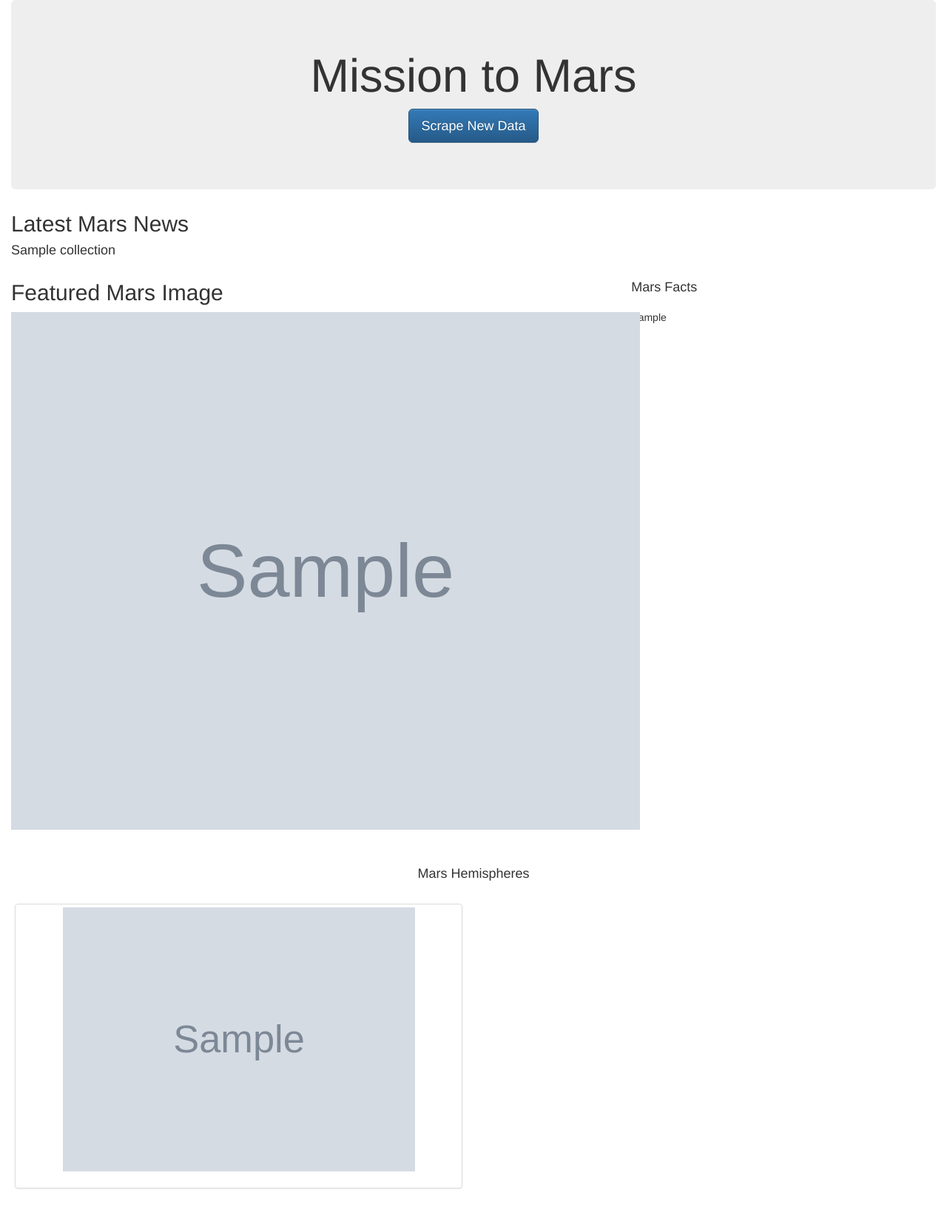
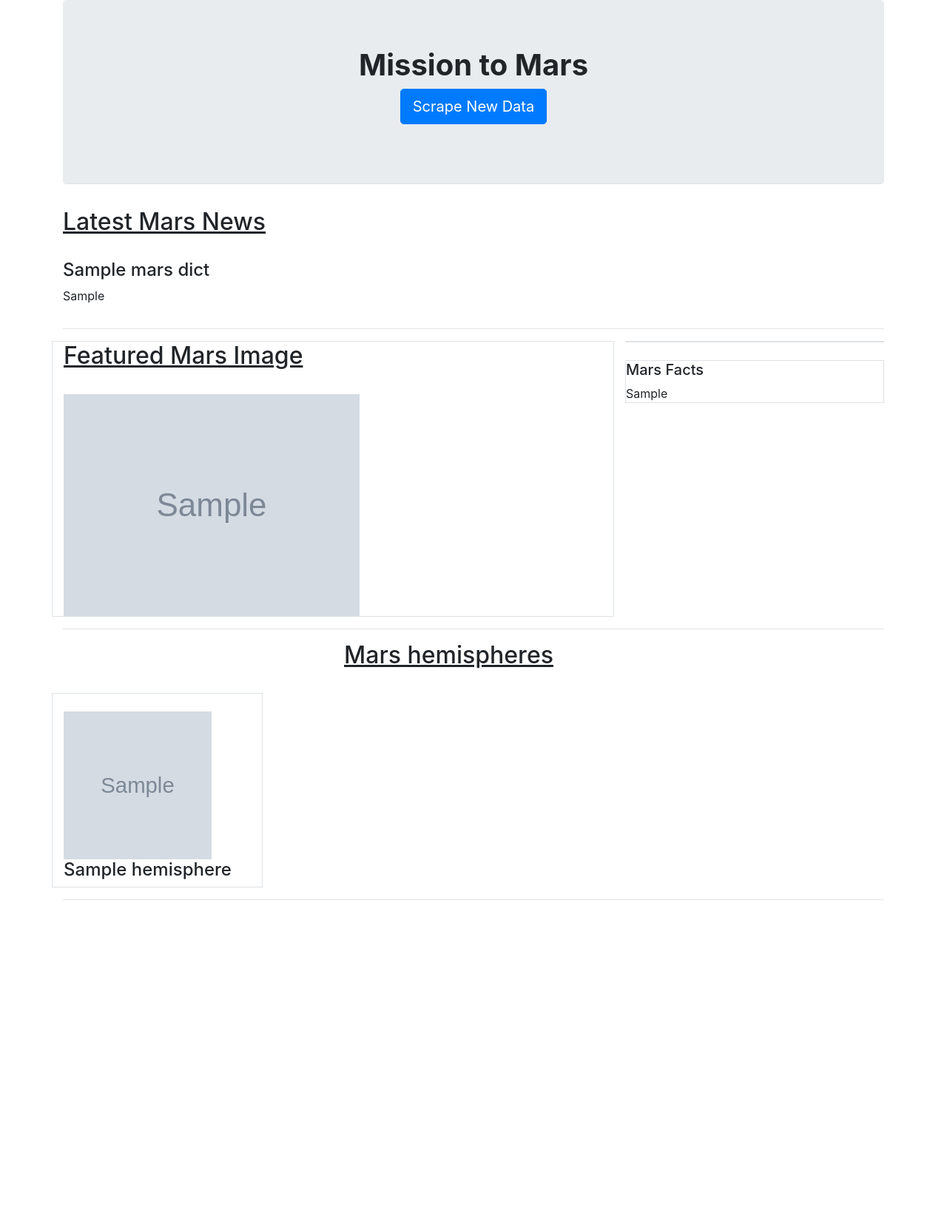
Before and after one commit to BevalinAlexander/Web-Scraping-Challenge, a Flask app: page / in a window 1280 px wide. Shown: the whole page at 74% size. After the commit the page ends 1217 px from the top, so only its background shows below. Run offline with Flask 2, Linux system fonts and the light colour scheme; grey boxes marked "Sample" are stand-in pictures; a database or web service that is not in the repository returns one stand-in record (values such as "Sample title"); some libraries are stand-ins or nearby versions.

Commit message:
updated app and scrape files

```diff
--- a/app.py
+++ /dev/null
@@ -1,32 +0,0 @@
-from flask import Flask, render_template, redirect
-from flask_pymongo import PyMongo
-import scrape_mars
-
-
-app = Flask(__name__)
-mongo = PyMongo(app, uri="mongodb://localhost:27017/Mission_to_mars")
-
-
-@app.route("/")
-
-
-def home():
-    #Find one record from Mongo database
-    mars_info = mongo.db.collection.find_one()
-    #Return template and data
-    return render_template("index.html", mars_info=mars_info)
-
-
-@app.route('/scrape')
-
-
-def scrape():
-    #Run the scrape function in the scrape_mars file
-    mars_data = scrape_mars.scrape_news()
-    #Insert data into Mongo database
-    mongo.db.collection.update({}, mars_data, upsert=True)
-    #Return back to homepage
-    return redirect("/")
-
-if __name__ == "__main__":
-    app.run(debug=True)
--- /dev/null
+++ b/mars_app.py
@@ -0,0 +1,33 @@
+from flask import Flask, render_template, redirect
+from flask_pymongo import PyMongo
+import scrape_mars
+
+# Create an instance of Flask
+app = Flask(__name__)
+
+
+# Use flask_pymongo to set up mongo connection
+app.config["MONGO_URI"] = "mongodb://localhost:27017/mars_app"
+mongo = PyMongo(app)
+
+# Route to render index.html template using data from Mongo
+@app.route("/")
+def index():
+
+    # Find one record of data from the mongo database
+    mars_dict = mongo.db.mars_dict.find_one()
+    # Return template and data
+    return render_template("index.html", mars=mars_dict)
+
+
+@app.route("/scrape")
+def scrape():
+
+    mars_dict = mongo.db.mars_dict
+    mars_data = scrape_mars.scrape()
+    # Update the Mongo database using update and upsert=True
+    mars_dict.update({}, mars_data, upsert=True)
+    return redirect("/", code=302)
+
+if __name__ == "__main__":
+    app.run(debug=True)
--- /dev/null
+++ b/requirements.txt
@@ -0,0 +1,2 @@
+selenium==3.5.0
+splinter==0.7.6
--- a/static/css/style.css
+++ /dev/null
@@ -1,3 +0,0 @@
-h1 {
-    color: blue;
-}
--- a/templates/index.html
+++ b/templates/index.html
@@ -1,69 +1,81 @@
 <!DOCTYPE html>
 <html lang="en">
+
 <head>
   <meta charset="UTF-8">
   <meta name="viewport" content="width=device-width, initial-scale=1.0">
   <meta http-equiv="X-UA-Compatible" content="ie=edge">
   <title>Mission to Mars</title>
-    <!-- Latest compiled and minified CSS -->
-    <link rel="stylesheet" href="https://maxcdn.bootstrapcdn.com/bootstrap/3.3.7/css/bootstrap.min.css"
-        integrity="sha384-BVYiiSIFeK1dGmJRAkycuHAHRg32OmUcww7on3RYdg4Va+PmSTsz/K68vbdEjh4u" crossorigin="anonymous">
-    <!-- Optional theme -->
-    <link rel="stylesheet" href="https://maxcdn.bootstrapcdn.com/bootstrap/3.3.7/css/bootstrap-theme.min.css"
-        integrity="sha384-rHyoN1iRsVXV4nD0JutlnGaslCJuC7uwjduW9SVrLvRYooPp2bWYgmgJQIXwl/Sp" crossorigin="anonymous">
-    <script src="https://ajax.googleapis.com/ajax/libs/jquery/3.3.1/jquery.min.js"></script>
-    <script src="https://maxcdn.bootstrapcdn.com/bootstrap/3.3.7/js/bootstrap.min.js" integrity="sha384-Tc5IQib027qvyjSMfHjOMaLkfuWVxZxUPnCJA7l2mCWNIpG9mGCD8wGNIcPD7Txa" crossorigin="anonymous"></script>
+  <link rel="stylesheet" href="https://stackpath.bootstrapcdn.com/bootstrap/4.3.1/css/bootstrap.min.css"
+    integrity="sha384-ggOyR0iXCbMQv3Xipma34MD+dH/1fQ784/j6cY/iJTQUOhcWr7x9JvoRxT2MZw1T" crossorigin="anonymous">
+  <script src="https://ajax.googleapis.com/ajax/libs/jquery/3.4.1/jquery.min.js"></script>
+  <script src="https://cdnjs.cloudflare.com/ajax/libs/popper.js/1.14.7/umd/popper.min.js"></script>
+  <script src="https://maxcdn.bootstrapcdn.com/bootstrap/4.3.1/js/bootstrap.min.js"></script>
+
 </head>
+
 <body>
-    <div class="container-fluid">
-        <div class="jumbotron text-center">
-            <h1>Mission to Mars</h1>
-            <p><a class="btn btn-primary btn-lg" href="/scrape" role="button">Scrape New Data</a></p>
+  <div class="container">
+
+    <div class="jumbotron text-center border-bottom">
+      <h1 class="font-weight-bold">Mission to Mars</h1>
+      <p><a class="btn btn-primary btn-lg" href="../scrape" role="button">Scrape New Data</a></p>
     </div>
-        <h2>Latest Mars News</h2>
-        <p>
-            <h4>{{ mars_info.news_title }}</h4>
 
-        </p>
-    </div>
-    <div class="container-fluid">
     <div class="row">
-            <div class="col-lg-8">
-                <div class="box">
-                    <p>
-                        <h2>Featured Mars Image</h2>
-                    </p>
-                    <img src="{{ mars_info.featured_image_url }}" style="height: 700px;width: 850px"
-                        alt="Featured Image" />
+      <div class="col-md-12">
+        <h2><u>Latest Mars News</u></h2>
       </div>
     </div>
-                <div class="box">
-                    <h4 style="padding: 10px; padding-left: 0px">Mars Facts</h4>
-                    {{ mars_info.mars_html_table|safe }}
+    </br>
+    <div class="row">
+      <div class="col-md-12">
+        <h4>{{mars.news_title}}</h4>
+        <p>{{mars.news_p}}</p>
+      </div>
+    </div>
+    <hr>
+    <div class="row">
+      <div class="col-md-8 border">
+        <h2 class=""><u>Featured Mars Image</u></h2>
+        </br>
+        <img src="{{mars.featured_image_url}}" alt="Features Mars Image">
+      </div>
+      <div class="col-md-4">
+        <div class="border">
+        </div>
+        </br>
+        <div class="border">
+          <h5>Mars Facts</h5>
+          {{ mars.fact_table | safe }}
         </div>
       </div>
     </div>
-    </div>
-    <div class="container-fluid" style="padding: 20px">
+    <hr>
     <div class="row">
-            <div>
-                <h4 style="text-align: center; padding: 20px">Mars Hemispheres</h4>
+      <div class="col-md-6 offset-4">
+        <h2 class="align-items-center"><u>Mars hemispheres</u></h2>
       </div>
     </div>
+    </br>
     <div class="row">
-            <!-- {% for item in mars_info.image_urls %} -->
-            <div class="col-lg-6">
-                <div class="thumbnail">
-                    <a href="#">
-                        <img src="{{ item.img_url }}" alt="Nature" style="width:80%">
-                        <div class="caption" style="text-align: center;">
-                            <!-- <p>{{ item.title }}</p> -->
+      {% for hemisphere in mars.hemisphere_images %}
+      <div class="col-3 border">
+        </br>
+        <div>
+          <img width="200 px" height="200 px" src="{{ hemisphere.img_url | safe }}">
         </div>
-                    </a>
+
+        <div>
+          <h4> {{ hemisphere.title | safe }} </h4>
         </div>
+
       </div>
-            <!-- {% endfor %} -->
+      {% endfor %}
     </div>
-    </div>
+
+    <hr>
+
 </body>
+
 </html>
```
Also changed, not shown: scrape_mars.py (+74 -70 lines), 2 other files. Lines whose indentation alone changed are shown as unchanged.
